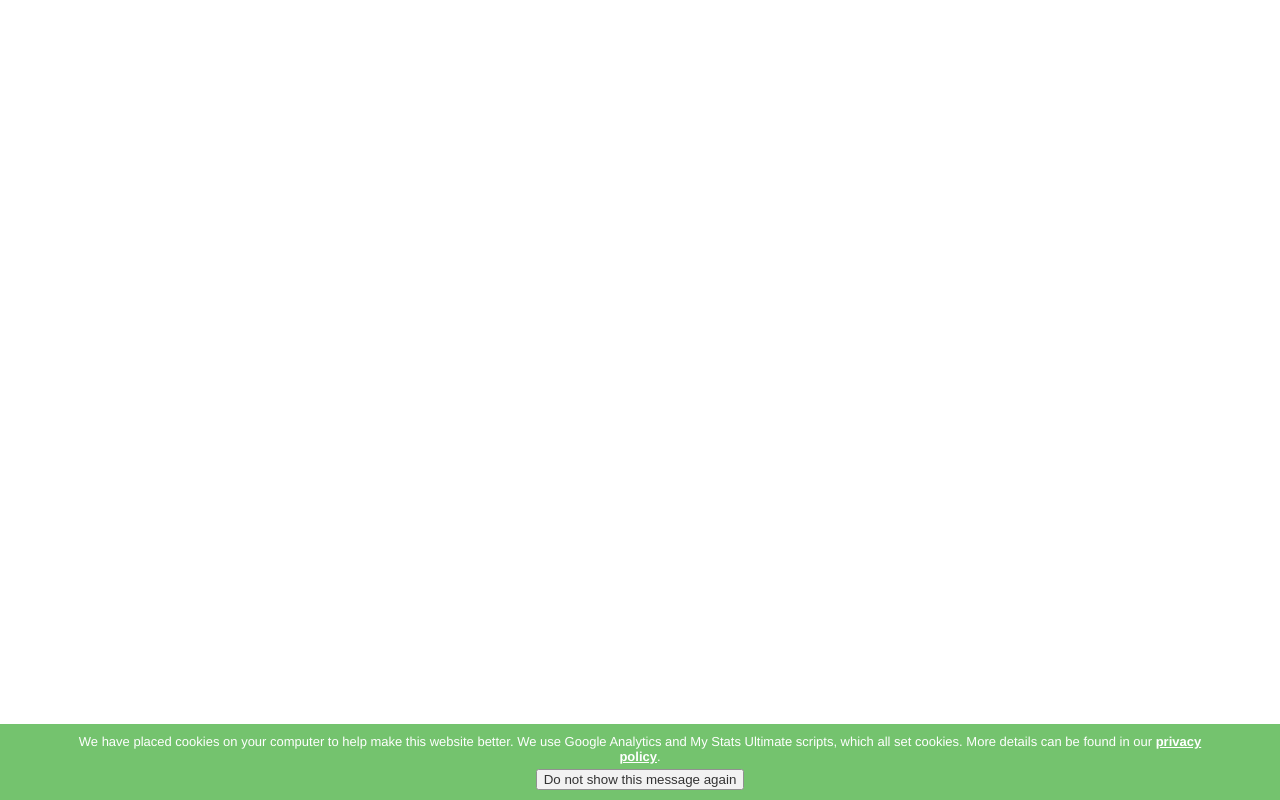
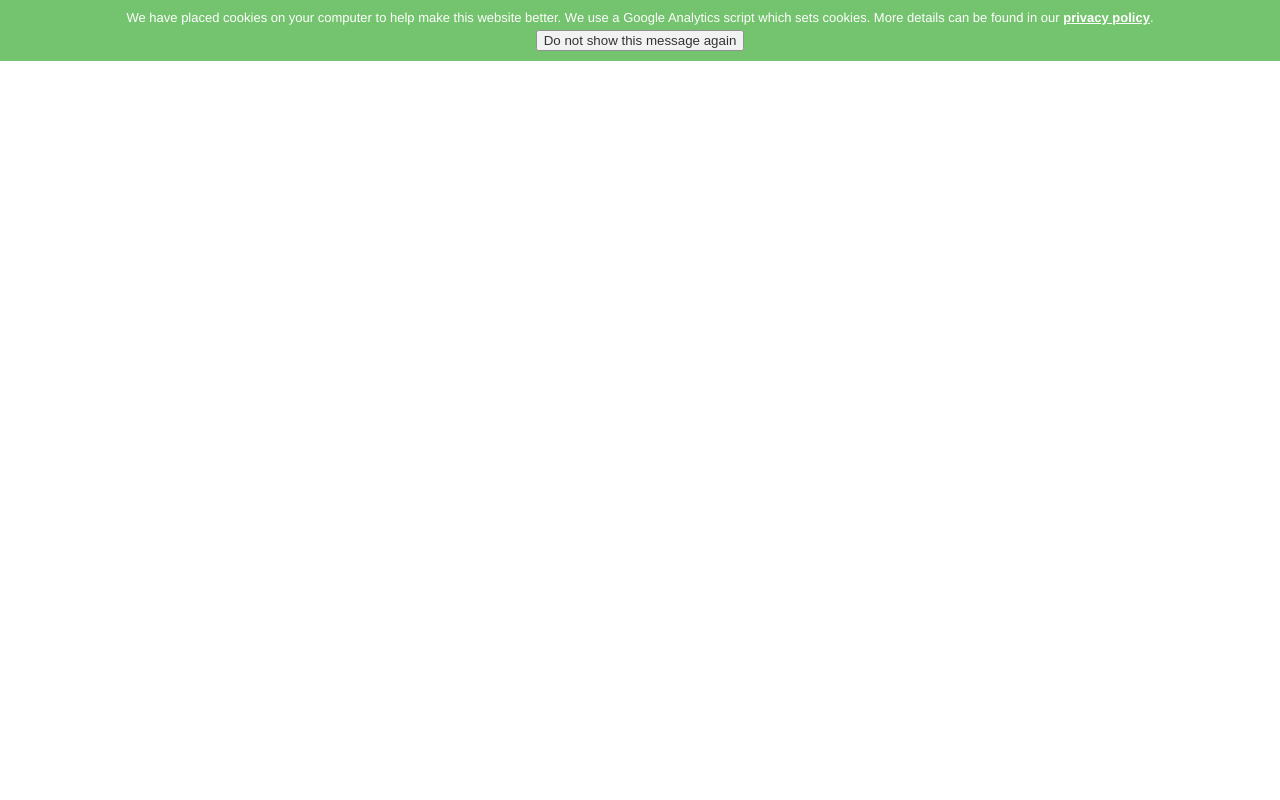
Before and after one commit to dindinet/cc, a plain HTML site: page demo.html in a window 1280 px wide. Drawn offline with nearby package versions, Linux system fonts and the light colour scheme.

Commit message:
Update demo.html

```diff
--- a/demo.html
+++ b/demo.html
@@ -45,11 +45,11 @@
 		*/
 
 		$.cookiesDirective({
-			privacyPolicyUri: 'myprivacypolicy.html',
+			privacyPolicyUri: '/p/myprivacypolicy.html',
 			explicitConsent: false,
-			position : 'bottom',
+			position : 'top',
 			scriptWrapper: cookieScripts,
-			cookieScripts: 'Google Analytics, My Stats Ultimate ',
+			cookieScripts: 'Google Analytics',
 			backgroundColor: '#52B54A',
 			linkColor: '#ffffff'
 		});
```
